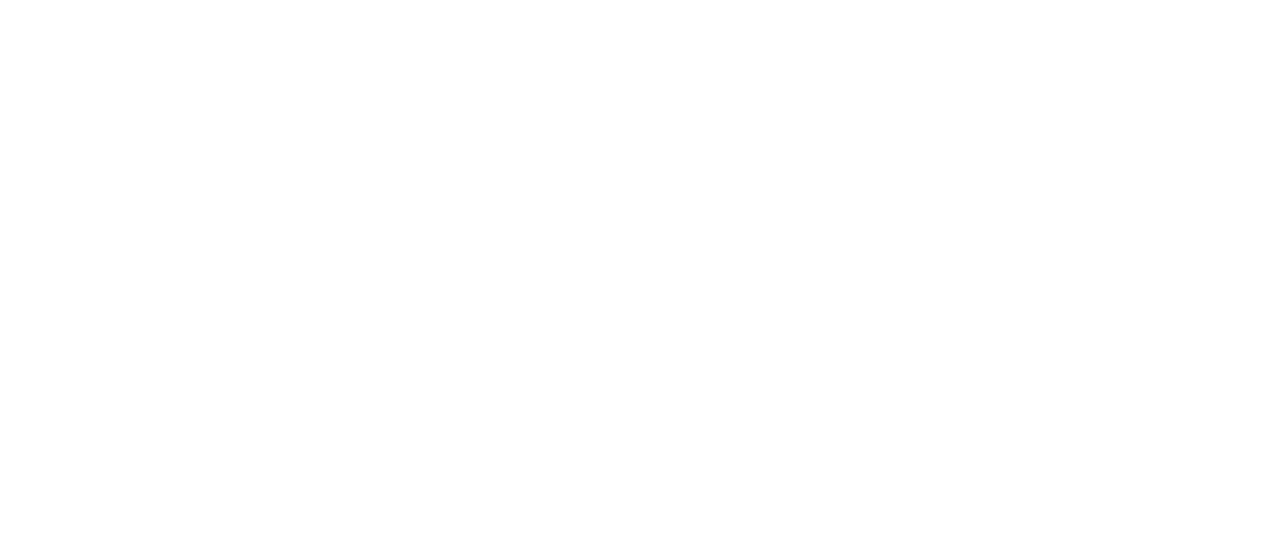
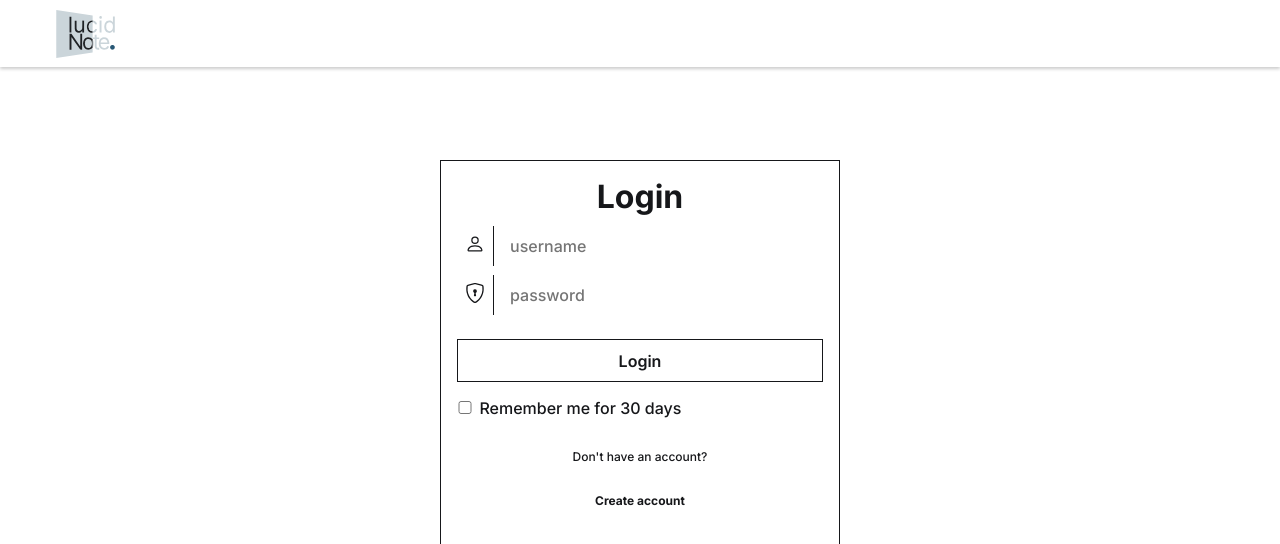
Before and after one commit to yosmisyael/lucidnote-client-app, a React (Create React App) app: page /authentication in a window 1280 px wide. Before the commit this address had no page. Shown: the top 544 px of the page. Built offline with nearby package versions, Linux system fonts and the light colour scheme.

Commit message:
fixing authentication page

```diff
--- a/package.json
+++ b/package.json
@@ -14,6 +14,8 @@
     "react-responsive": "^9.0.2",
     "react-router-dom": "^6.13.0",
     "react-scripts": "5.0.1",
+    "sweetalert2": "^11.7.12",
+    "sweetalert2-react-content": "^5.0.7",
     "web-vitals": "^2.1.4"
   },
   "scripts": {
--- a/src/App.js
+++ b/src/App.js
@@ -12,8 +12,7 @@ function App() {
       <div className="App">
         <Routes>
           <Route path="/" element={<Home />} />
-          <Route path={"/login"} element={<UserAuthentication />} />
-          <Route path={"/register"} element={<UserAuthentication />} />
+          <Route path={"/authentication"} element={<UserAuthentication />} />
           <Route path={"/user"} element={<Dashboard />}/>
           <Route path={"/user/notes"} element={<Notes />}/>
           <Route path={"/user/notes/add"} element={<CreateNotes />}/>
--- /dev/null
+++ b/src/api/register.js
@@ -0,0 +1,57 @@
+import Swal from 'sweetalert2'
+import withReactContent from 'sweetalert2-react-content'
+
+const MySwal = withReactContent(Swal)
+
+const validatePassword = (firstInput, confirmInput) => {
+  try {
+    if(firstInput.current.value !== confirmInput.current.value) {
+      throw new Error('Password and password confirmation must match')
+    }
+    return true
+  } catch (error) {
+    MySwal.fire({
+      title: <p>Register Failed</p>,
+      icon: 'error',
+      text: error.message,
+      iconColor: 'var(--text-primary)',
+      color: 'var(--text-primary)',
+      confirmButtonColor: 'var(--text-primary)'
+    })
+  }
+  return false
+}
+const register = async (url, data) => {
+  try {
+    const response = await fetch(url, {
+      method: 'POST',
+      headers: {
+        'Content-Type': 'application/json'
+      },
+      body: JSON.stringify(data)
+    })
+    if (response.status !== 200) {
+      const { errors } = await response.json()
+      throw new Error(errors)
+    }
+    MySwal.fire({
+      title: <p>Register Success</p>,
+      icon: 'success',
+      iconColor: 'var(--text-primary)',
+      color: 'var(--text-primary)',
+      confirmButtonColor: 'var(--text-primary)'
+    })
+    return response.status
+  } catch (error) {
+    MySwal.fire({
+      title: <p>Register Failed</p>,
+      text: error.message,
+      icon: 'error',
+      iconColor: 'var(--text-primary)',
+      color: 'var(--text-primary)',
+      confirmButtonColor: 'var(--text-primary)'
+    })
+  }
+}
+
+export { register, validatePassword }
--- a/src/components/FormComponent.js
+++ b/src/components/FormComponent.js
@@ -1,12 +1,12 @@
 import React from "react";
 import '../assets/styles/formComponent.module.css';
 
-const Input = ({ inputName, inputType, placeholder=undefined, onChange=undefined, value=undefined }) => {
+const Input = React.forwardRef(({ inputName, inputType, placeholder=undefined, onChange=undefined, value=undefined }, ref ) => {
   return (
     <React.Fragment>
-      <input type={ inputType } name={ inputName } id={ inputName } placeholder={ placeholder } onChange={onChange} value={value}/>
+      <input type={ inputType } name={ inputName } id={ inputName } placeholder={ placeholder } onChange={onChange} value={value} ref={ref}/>
     </React.Fragment>
   );
-}
+})
 
 export { Input }
--- a/src/components/Navbar.js
+++ b/src/components/Navbar.js
@@ -14,8 +14,8 @@ const Navbar = () => {
   }
   const [menu, setMenu] = useState(false)
   const btnMenu = useRef()
-  const bigScreen = useMediaQuery({query: "(min-width: 1224px)"});
-  const smallScreen = useMediaQuery({query: "(max-width: 1223px)"});
+  const bigScreen = useMediaQuery({query: "(min-width: 1025px)"});
+  const smallScreen = useMediaQuery({query: "(max-width: 1024px)"});
   if (smallScreen) return (
     <header className={`${navbar.navbar} fixed flex flex-space-between`}>
       <a href="/"><Logo size={'3em'} /></a>
@@ -54,7 +54,7 @@ const Navbar = () => {
       </nav>
       <div className={ `${navbar.wrapperCta} flex-centered` }>
         <Button buttonName={<BsSearch size={20} />} buttonType='icon'/>
-        <Button buttonName='Login' buttonType='primary' func={() => navigatorClick('/login')} />
+        <Button buttonName='Login' buttonType='primary' func={() => navigatorClick('/authentication')} />
       </div>
     </header>
   )
--- a/src/features/auth/assets/auth.module.css
+++ b/src/features/auth/assets/auth.module.css
@@ -17,7 +17,7 @@
   justify-content: flex-start;
 }
 .container .cardWrapper {
-  min-height: 27rem;
+  height: 30rem;
   width: 25rem;
   position: relative;
   margin: 1rem;
--- a/src/features/auth/components/SignIn.js
+++ b/src/features/auth/components/SignIn.js
@@ -1,6 +1,6 @@
 import { Input } from 'src/components/FormComponent';
 import Button from 'src/components/Button';
-import formSignIn from 'src/features/auth/assets/form.module.css';
+import formSignIn from '../assets/form.module.css';
 import { BsPerson, BsShieldLock, BsFillEyeFill, BsFillEyeSlashFill } from 'react-icons/bs';
 import { useState } from 'react';
 
--- a/src/features/auth/components/SignUp.js
+++ b/src/features/auth/components/SignUp.js
@@ -1,33 +1,58 @@
-import { Input } from '../../../components/FormComponent';
-import Button from '../../../components/Button';
-import formSignIn from '../assets/form.module.css';
-import { BsPerson, BsShieldLock, BsFillEyeFill, BsFillEyeSlashFill, BsEnvelope, BsShieldCheck } from 'react-icons/bs';
-import { useState } from 'react';
+import { Input } from 'src/components/FormComponent'
+import Button from 'src/components/Button'
+import formSignIn from '../assets/form.module.css'
+import { BsPerson, BsShieldLock, BsFillEyeFill, BsFillEyeSlashFill, BsEnvelope, BsShieldCheck } from 'react-icons/bs'
+import { useState, useRef } from 'react'
+import { register, validatePassword } from 'src/api/register'
 
-const SignIn = () => {
-  const [passVisibility, setPassVisibility] = useState(false);
+const SignUp = () => {
+  const [passVisibility, setPassVisibility] = useState(false)
   const showPassword = () => {
     setPassVisibility(current => !current);
   }
-  const [typed, setTyped] = useState();
+  const [typed, setTyped] = useState()
   const inputHandler = (e) => {
     setTyped(e.target.value)
-    console.log(e.target.value)
-    console.log(typed)
   }
+  const emailRef = useRef()
+  const nameRef = useRef()
+  const usernameRef = useRef()
+  const passwordRef = useRef()
+  const confirmPasswordRef = useRef()
+
   return (
-    <form action="" method="post">
+    <form action="" method="post" onSubmit={(e) => {
+      e.preventDefault()
+      const data = {
+        email: emailRef.current.value,
+        name: nameRef.current.value,
+        username: usernameRef.current.value,
+        password: passwordRef.current.value,
+      }
+      if (!validatePassword(passwordRef, confirmPasswordRef)) return
+      if (register('http://localhost:3100/api/users', data)) {
+        emailRef.current.value = '';
+        nameRef.current.value = '';
+        usernameRef.current.value = '';
+        passwordRef.current.value = '';
+        confirmPasswordRef.current.value = '';
+      }
+    }}>
       <div className={`${formSignIn.wrapperInput} flex flex-centered`}>
         <div className={formSignIn.wrapperIcon}><BsEnvelope size={20}/></div>
-        <Input inputName= 'email' inputType= 'email' placeholder= 'email' />
+        <Input inputName= 'email' inputType= 'email' placeholder= 'email' ref={emailRef} />
       </div>
       <div className={`${formSignIn.wrapperInput} flex flex-centered`}>
         <div className={formSignIn.wrapperIcon}><BsPerson size={20}/></div>
-        <Input inputName= 'username' inputType= 'text' placeholder='username'/>
+        <Input inputName= 'name' inputType= 'text' placeholder= 'name' ref={nameRef} />
+      </div>
+      <div className={`${formSignIn.wrapperInput} flex flex-centered`}>
+        <div className={formSignIn.wrapperIcon}><BsPerson size={20}/></div>
+        <Input inputName= 'registerUsername' inputType= 'text' placeholder='username' ref={usernameRef} />
       </div>
       <div className={`${formSignIn.wrapperInput} flex flex-centered`}>
         <div className={ formSignIn.wrapperIcon }><BsShieldLock size={20}/></div>
-        <Input inputName='paswword' inputType={passVisibility ? 'text' : 'password'} placeholder='create password' onChange={inputHandler}/>
+        <Input inputName='paswword' inputType={passVisibility ? 'text' : 'password'} placeholder='create password' onChange={inputHandler} ref={passwordRef} />
         <div className={formSignIn.wrapperIconSpecial} onClick={showPassword}>
           { typed && !passVisibility && <BsFillEyeFill size={20}/> }
           { typed && passVisibility && <BsFillEyeSlashFill size={20}/> }
@@ -35,7 +60,7 @@ const SignIn = () => {
       </div>
       <div className={`${formSignIn.wrapperInput} flex flex-centered`}>
         <div className={ formSignIn.wrapperIcon }><BsShieldCheck size={20}/></div>
-          <Input inputName='confirmPaswword' inputType={passVisibility ? 'text' : 'password'} placeholder='confirm password' />
+          <Input inputName='confirmPassword' inputType='password' placeholder='confirm password' ref={confirmPasswordRef} />
         </div>
       <div className={formSignIn.btnWrapper}>
         <Button buttonType='default' buttonName='Register' />
@@ -44,4 +69,4 @@ const SignIn = () => {
   );
 }
 
-export default SignIn;
+export default SignUp;
```
Also changed, not shown: src/features/auth/index.js (+6 -6 lines), src/pages/NotFound.js (added, +9 -0 lines), 1 other file (tests, documents, lock files or other folders).
